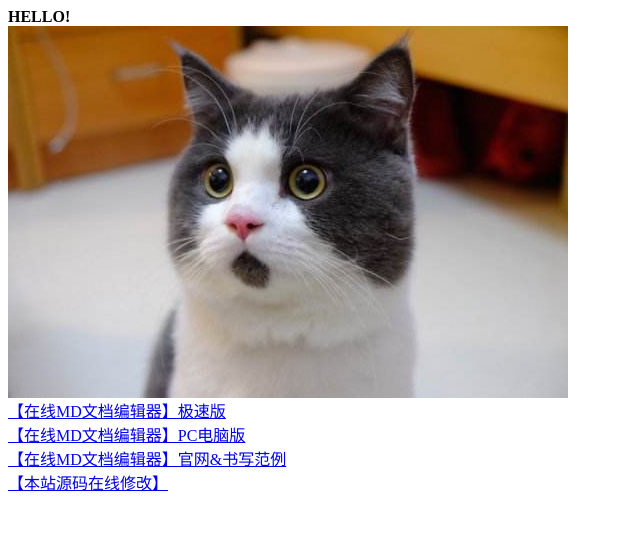
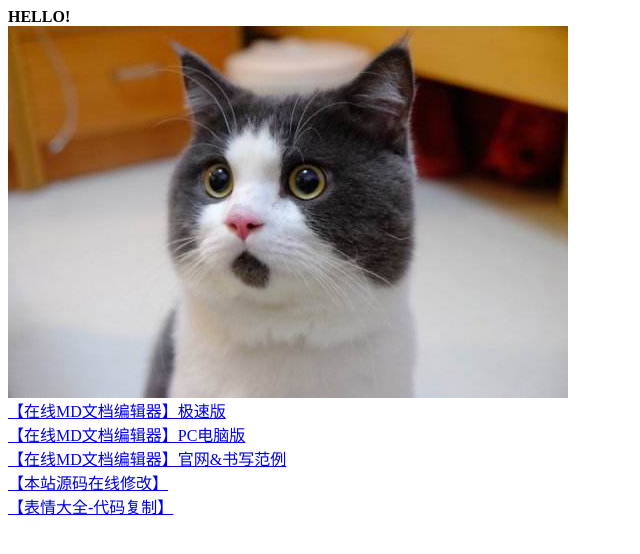
Before and after one commit to smtxk/smtxk.github.io, a plain HTML site: page index.html in a window 1280 px wide. Shown: the whole page, without its empty margins (0-640 px from the left). Drawn offline with Linux system fonts and the light colour scheme.

Commit message:
Update index.html

```diff
--- a/index.html
+++ b/index.html
@@ -9,3 +9,5 @@
 <a href="http://editor.md.ipandao.com/" target="_blank">【在线MD文档编辑器】官网&书写范例</a>
 <br>
 <a href="https://github.com/smtxk/smtxk.github.io/" target="_blank">【本站源码在线修改】</a>
+<br>
+<a href="./emoji/emoji.html" target="_blank">【表情大全-代码复制】</a>
```
